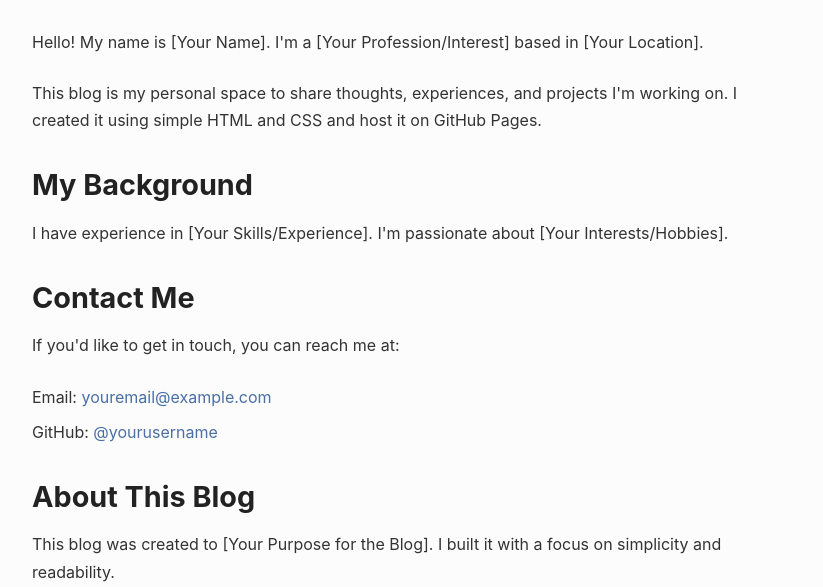
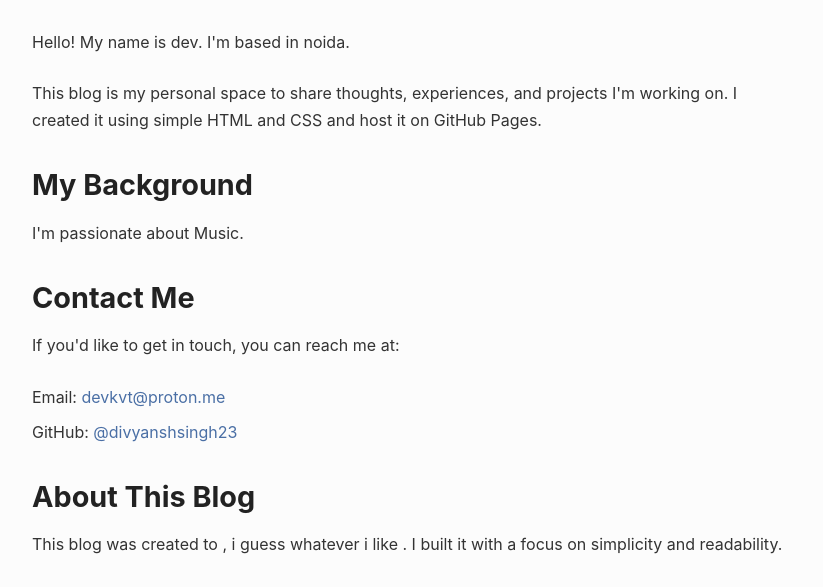
Before and after one commit to divyanshsingh23/blog, a plain HTML site: page about.html in a window 1280 px wide. Shown: the part 208-795 px from the top of the page, without its empty margins (228-1051 px from the left). Drawn offline with Linux system fonts and the light colour scheme; files that its build step writes are made by us from their sources.

Commit message:
Update about.html

```diff
--- a/about.html
+++ b/about.html
@@ -30,23 +30,23 @@
                 <!-- Optional: Add your profile picture -->
                 <!-- <img src="images/profile.jpg" alt="My Profile Picture" class="profile-image"> -->
 
-                <p>Hello! My name is [Your Name]. I'm a [Your Profession/Interest] based in [Your Location].</p>
+                <p>Hello! My name is dev. I'm based in noida.</p>
 
                 <p>This blog is my personal space to share thoughts, experiences, and projects I'm working on. I created it using simple HTML and CSS and host it on GitHub Pages.</p>
 
                 <h2>My Background</h2>
-                <p>I have experience in [Your Skills/Experience]. I'm passionate about [Your Interests/Hobbies].</p>
+                <p> I'm passionate about Music.</p>
 
                 <h2>Contact Me</h2>
                 <p>If you'd like to get in touch, you can reach me at:</p>
                 <ul class="contact-list">
-                    <li>Email: <a href="mailto:youremail@example.com">youremail@example.com</a></li>
-                    <li>GitHub: <a href="https://github.com/yourusername" target="_blank">@yourusername</a></li>
+                    <li>Email: <a href="mailto:devkvt@proton.me">devkvt@proton.me</a></li>
+                    <li>GitHub: <a href="https://github.com/divyanshsingh23" target="_blank">@divyanshsingh23</a></li>
                     <!-- Add other social links as needed -->
                 </ul>
 
                 <h2>About This Blog</h2>
-                <p>This blog was created to [Your Purpose for the Blog]. I built it with a focus on simplicity and readability.</p>
+                <p>This blog was created to , i guess whatever i like . I built it with a focus on simplicity and readability.</p>
 
                 <p>Thanks for stopping by!</p>
             </div>
```
